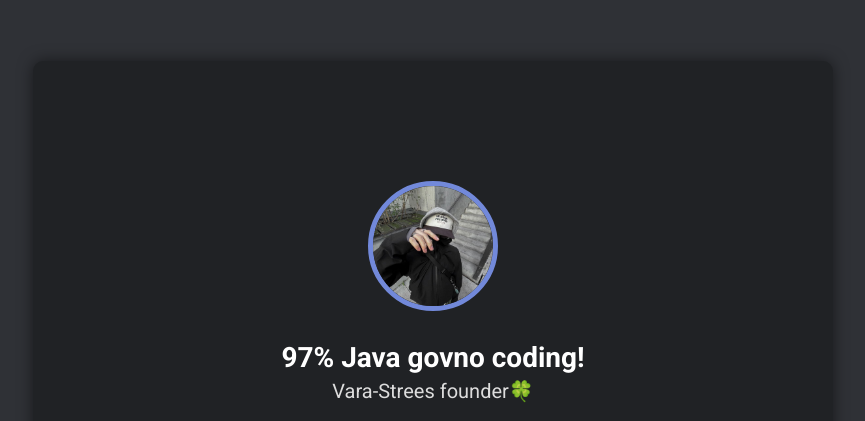
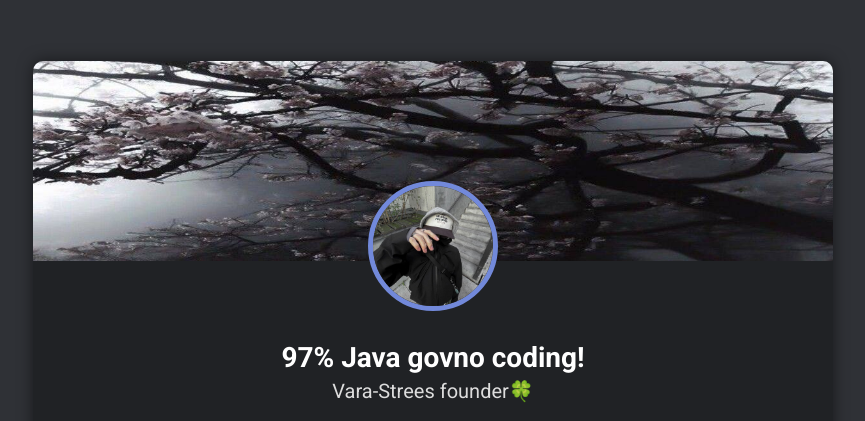
Before and after one commit to yawixooo/yawixooo.github.io, a plain HTML site: page index.html in a window 1280 px wide. Shown: the part 116-537 px from the top of the page, without its empty margins (207-1072 px from the left). Drawn offline with Linux system fonts and the light colour scheme.

Commit message:
Update index.html

```diff
--- a/index.html
+++ b/index.html
@@ -33,7 +33,7 @@
         .banner-container {
             width: 100%;
             height: 200px;
-            background-image: url('banner.jpg');
+            background-image: url('bannernew.jpg');
             background-size: cover;
             background-position: center;
             position: relative;
```
